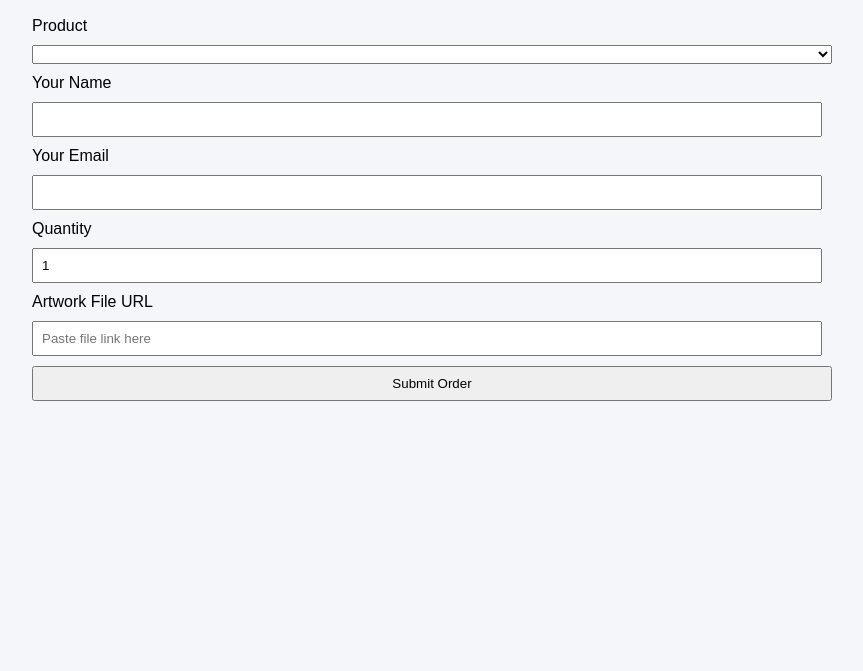
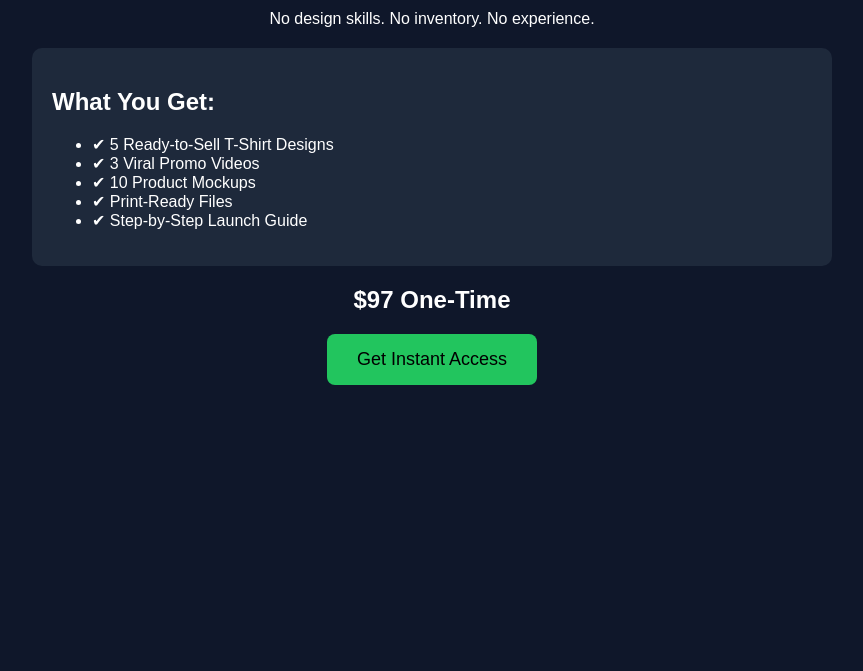
Before and after one commit to mrpaulitic-lab/Printsable003, a website: page index.html in a window 1280 px wide. Shown: the part 129-800 px from the top of the page, without its empty margins (208-1071 px from the left). Drawn offline with nearby package versions, Linux system fonts and the light colour scheme; no server answers.

Commit message:
Update index.html

```diff
--- a/index.html
+++ b/index.html
@@ -1,34 +1,108 @@
 <!DOCTYPE html>
-<html>
+<html lang="en">
 <head>
   <meta charset="UTF-8" />
-  <title>The Printsable</title>
-  <link rel="stylesheet" href="styles.css" />
+  <meta name="viewport" content="width=device-width, initial-scale=1.0"/>
+  <title>Printsable Creator Kit</title>
+  <style>
+    body {
+      font-family: Arial, sans-serif;
+      margin: 0;
+      background: #0f172a;
+      color: white;
+      text-align: center;
+    }
+
+    .container {
+      padding: 40px 20px;
+      max-width: 800px;
+      margin: auto;
+    }
+
+    h1 {
+      font-size: 2.5em;
+    }
+
+    .highlight {
+      color: #22c55e;
+    }
+
+    .box {
+      background: #1e293b;
+      padding: 20px;
+      margin: 20px 0;
+      border-radius: 10px;
+      text-align: left;
+    }
+
+    button {
+      background: #22c55e;
+      color: black;
+      padding: 15px 30px;
+      border: none;
+      font-size: 18px;
+      cursor: pointer;
+      border-radius: 8px;
+    }
+
+    button:hover {
+      background: #16a34a;
+    }
+  </style>
 </head>
 <body>
 
-  <h1>The Printsable</h1>
-  <h2>Place Your Order</h2>
+<div class="container">
 
-  <form id="order-form">
-    <label>Product</label>
-    <select id="product-select" required></select>
+  <h1>Launch Your Merch Brand in <span class="highlight">24 Hours</span></h1>
 
-    <label>Your Name</label>
-    <input type="text" id="customer-name" required />
+  <p>No design skills. No inventory. No experience.</p>
 
-    <label>Your Email</label>
-    <input type="email" id="customer-email" required />
+  <div class="box">
+    <h2>What You Get:</h2>
+    <ul>
+      <li>✔ 5 Ready-to-Sell T-Shirt Designs</li>
+      <li>✔ 3 Viral Promo Videos</li>
+      <li>✔ 10 Product Mockups</li>
+      <li>✔ Print-Ready Files</li>
+      <li>✔ Step-by-Step Launch Guide</li>
+    </ul>
+  </div>
 
-    <label>Quantity</label>
-    <input type="number" id="quantity" value="1" min="1" />
+  <h2>$97 One-Time</h2>
 
-    <label>Artwork File URL</label>
-    <input type="text" id="file-url" placeholder="Paste file link here" />
+  <button onclick="startCheckout('YOUR_STRIPE_PRICE_ID')">
+    Get Instant Access
+  </button>
 
-    <button type="submit">Submit Order</button>
-  </form>
+</div>
 
-  <script src="app.js"></script>
+<script src="https://cdn.jsdelivr.net/npm/@supabase/supabase-js@2"></script>
+
+<script>
+const supabase = window.supabase.createClient(
+  "https://rpjvvsknkxzvunzcszno.supabase.co",
+  "YOUR_ANON_KEY"
+);
+
+// Capture affiliate
+const params = new URLSearchParams(window.location.search);
+const ref = params.get("ref");
+if (ref) localStorage.setItem("affiliate_ref", ref);
+
+// Checkout function
+async function startCheckout(priceId) {
+  const affiliateCode = localStorage.getItem("affiliate_ref");
+
+  const res = await fetch("/.netlify/functions/create-checkout", {
+    method: "POST",
+    body: JSON.stringify({ priceId, affiliateCode })
+  });
+
+  const data = await res.json();
+  window.location.href = data.url;
+}
+</script>
+
 </body>
 </html>
```
